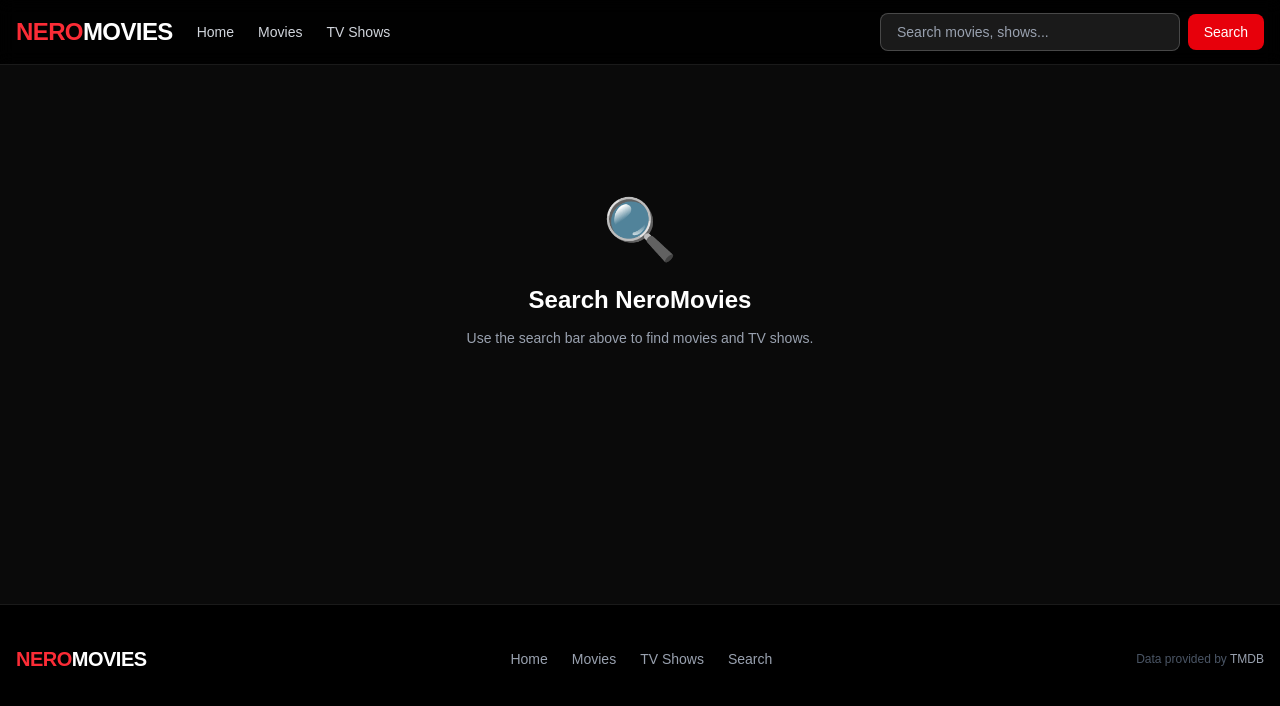
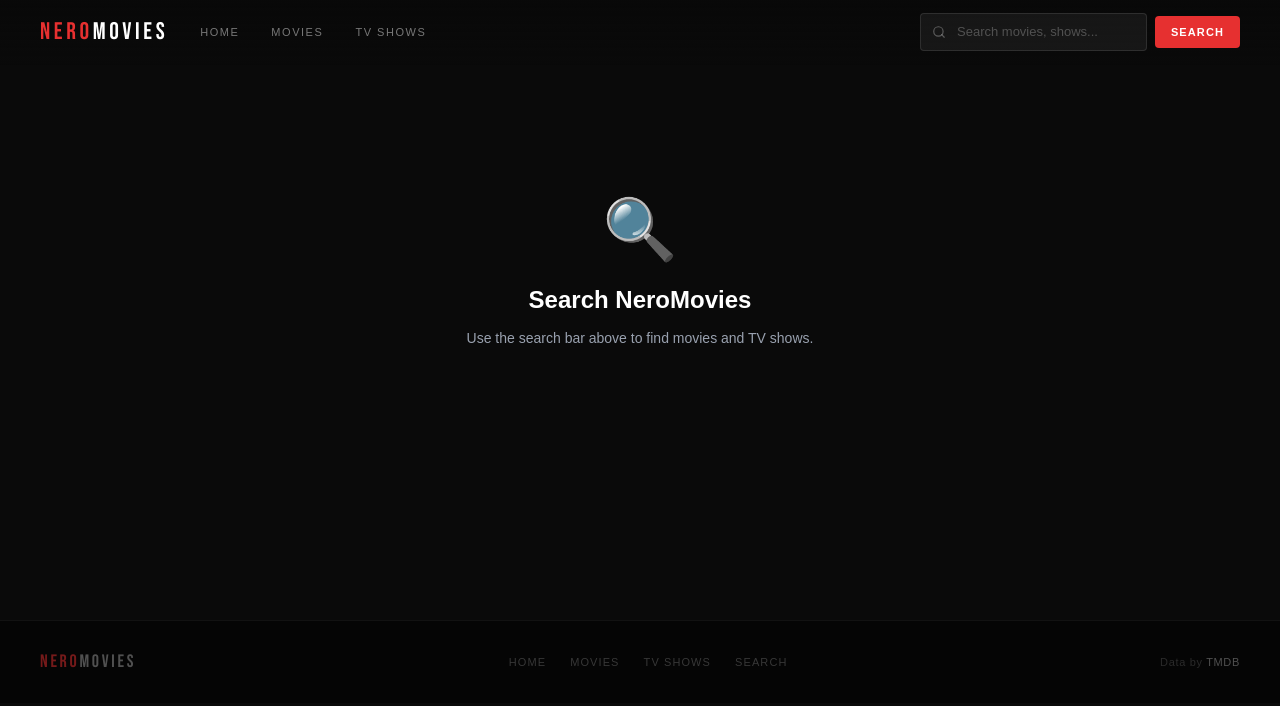
Before and after one commit to SpandanM7/NERO, a Next.js app: page /search in a window 1280 px wide. Shown: the top 706 px of the page. Built offline with nearby package versions, Linux system fonts and the light colour scheme.

Commit message:
ui updates -4

```diff
--- a/src/app/layout.tsx
+++ b/src/app/layout.tsx
@@ -3,6 +3,7 @@ import { Geist, Geist_Mono } from 'next/font/google'
 import './globals.css'
 import Navbar from '@/components/layout/Navbar'
 import Footer from '@/components/layout/Footer'
+import { Bebas_Neue } from 'next/font/google'
 
 const geistSans = Geist({
   variable: '--font-geist-sans',
@@ -12,6 +13,13 @@ const geistSans = Geist({
 const geistMono = Geist_Mono({
   variable: '--font-geist-mono',
   subsets: ['latin'],
+})
+
+const bebasNeue = Bebas_Neue({
+  weight: '400',
+  subsets: ['latin'],
+  variable: '--font-bebas',
+  display: 'swap',
 })
 
 export const metadata: Metadata = {
@@ -26,7 +34,7 @@ export default function RootLayout({
 }) {
   return (
     <html lang="en">
-      <body className={`${geistSans.variable} ${geistMono.variable} antialiased bg-[#0a0a0a] text-white min-h-screen`}>
+      <body className={`${geistSans.variable} ${geistMono.variable} ${bebasNeue.variable} antialiased bg-[#0a0a0a] text-white min-h-screen`}>
         <Navbar />
         {/*
           WHY WE REMOVED max-w-7xl AND px-4 HERE:
--- a/src/components/layout/Footer.tsx
+++ b/src/components/layout/Footer.tsx
@@ -2,27 +2,38 @@ import Link from 'next/link'
 
 export default function Footer() {
   return (
-    <footer className="bg-black border-t border-white/10 mt-20">
-      <div className="max-w-7xl mx-auto px-4 py-10 flex flex-col md:flex-row items-center justify-between gap-4">
+    <footer className="bg-[#050505] border-t border-white/[0.05] mt-24">
+      <div className="max-w-7xl mx-auto px-6 md:px-10 py-8 flex flex-col md:flex-row items-center justify-between gap-5">
 
-        <div className="text-red-500 font-black text-xl tracking-tight">
-          NERO<span className="text-white">MOVIES</span>
+        {/* Logo */}
+        <span
+          className="text-white/30 text-lg tracking-[0.15em] leading-none shrink-0"
+          style={{ fontFamily: "'Bebas Neue', 'Arial Black', sans-serif" }}
+        >
+          <span className="text-[#e63030]/50">NERO</span>MOVIES
+        </span>
+
+        {/* Links */}
+        <div className="flex items-center gap-6">
+          {[['/', 'Home'], ['/movies', 'Movies'], ['/shows', 'TV Shows'], ['/search', 'Search']].map(([href, label]) => (
+            <Link
+              key={href}
+              href={href}
+              className="text-[11px] font-medium tracking-[0.1em] uppercase text-white/20 hover:text-white/50 transition-colors duration-200"
+            >
+              {label}
+            </Link>
+          ))}
         </div>
 
-        <div className="flex items-center gap-6 text-sm text-gray-400">
-          <Link href="/" className="hover:text-white transition-colors">Home</Link>
-          <Link href="/movies" className="hover:text-white transition-colors">Movies</Link>
-          <Link href="/shows" className="hover:text-white transition-colors">TV Shows</Link>
-          <Link href="/search" className="hover:text-white transition-colors">Search</Link>
-        </div>
-
-        <p className="text-gray-600 text-xs">
-          Data provided by{' '}
+        {/* TMDB attribution */}
+        <p className="text-[11px] tracking-[0.06em] text-white/15">
+          Data by{' '}
           <a
             href="https://www.themoviedb.org"
             target="_blank"
             rel="noopener noreferrer"
-            className="text-gray-400 hover:text-white transition-colors"
+            className="text-white/30 hover:text-white/55 transition-colors duration-200"
           >
             TMDB
           </a>
--- a/src/components/layout/Navbar.tsx
+++ b/src/components/layout/Navbar.tsx
@@ -2,11 +2,18 @@
 
 import Link from 'next/link'
 import { useRouter } from 'next/navigation'
-import { useState } from 'react'
+import { useState, useEffect } from 'react'
 
 export default function Navbar() {
   const router = useRouter()
   const [query, setQuery] = useState('')
+  const [scrolled, setScrolled] = useState(false)
+
+  useEffect(() => {
+    const onScroll = () => setScrolled(window.scrollY > 40)
+    window.addEventListener('scroll', onScroll, { passive: true })
+    return () => window.removeEventListener('scroll', onScroll)
+  }, [])
 
   function handleSearch(e: React.FormEvent) {
     e.preventDefault()
@@ -17,33 +24,70 @@ export default function Navbar() {
   }
 
   return (
-    <nav className="fixed top-0 left-0 right-0 z-50 bg-black/90 backdrop-blur-sm border-b border-white/10">
-      <div className="max-w-7xl mx-auto px-4 h-16 flex items-center justify-between gap-6">
+    <nav
+      className={`
+        fixed top-0 left-0 right-0 z-50 transition-all duration-500
+        ${scrolled
+          ? 'bg-[#080808]/95 backdrop-blur-md border-b border-white/0.06'
+          : 'bg-linear-to-b from-[#080808]/80 to-transparent border-b border-transparent'
+        }
+      `}
+    >
+      <div className="max-w-7xl mx-auto px-6 md:px-10 h-16 flex items-center justify-between gap-8">
 
         {/* Logo */}
-        <Link href="/" className="text-red-500 font-black text-2xl tracking-tight shrink-0">
-          NERO<span className="text-white">MOVIES</span>
+        <Link
+          href="/"
+          className="shrink-0 text-white tracking-[0.15em] text-2xl leading-none"
+          style={{ fontFamily: "'Bebas Neue', 'Arial Black', sans-serif" }}
+        >
+          <span className="text-[#e63030]">NERO</span>MOVIES
         </Link>
 
         {/* Nav Links */}
-        <div className="hidden md:flex items-center gap-6 text-sm text-gray-300">
-          <Link href="/" className="hover:text-white transition-colors">Home</Link>
-          <Link href="/movies" className="hover:text-white transition-colors">Movies</Link>
-          <Link href="/shows" className="hover:text-white transition-colors">TV Shows</Link>
+        <div className="hidden md:flex items-center gap-8">
+          {[['/', 'Home'], ['/movies', 'Movies'], ['/shows', 'TV Shows']].map(([href, label]) => (
+            <Link
+              key={href}
+              href={href}
+              className="text-[11px] font-medium tracking-[0.14em] uppercase text-white/45 hover:text-white/90 transition-colors duration-200"
+            >
+              {label}
+            </Link>
+          ))}
         </div>
 
         {/* Search */}
-        <form onSubmit={handleSearch} className="flex items-center gap-2 flex-1 max-w-sm ml-auto">
+        <form onSubmit={handleSearch} className="flex items-center gap-2 flex-1 max-w-xs ml-auto">
+          <div className="relative flex-1">
+            {/* Search icon */}
+            <svg
+              className="absolute left-3 top-1/2 -translate-y-1/2 w-3.5 h-3.5 text-white/30 pointer-events-none"
+              fill="none" stroke="currentColor" strokeWidth={2} viewBox="0 0 24 24"
+            >
+              <circle cx="11" cy="11" r="8" />
+              <path d="m21 21-4.35-4.35" strokeLinecap="round" />
+            </svg>
             <input
               type="text"
               value={query}
               onChange={e => setQuery(e.target.value)}
               placeholder="Search movies, shows..."
-            className="w-full bg-white/10 border border-white/20 rounded-lg px-4 py-2 text-sm text-white placeholder-gray-400 focus:outline-none focus:border-red-500 transition-colors"
+              className="
+                w-full bg-white/[0.06] border border-white/[0.1] rounded-[4px]
+                pl-9 pr-4 py-2 text-[13px] text-white/80 placeholder-white/25
+                focus:outline-none focus:border-[#e63030]/60 focus:bg-white/[0.08]
+                transition-all duration-200
+              "
             />
+          </div>
           <button
             type="submit"
-            className="bg-red-600 hover:bg-red-700 text-white px-4 py-2 rounded-lg text-sm font-medium transition-colors shrink-0"
+            className="
+              shrink-0 bg-[#e63030] hover:bg-[#cc2525] active:scale-[0.96]
+              text-white text-[11px] font-semibold tracking-[0.1em] uppercase
+              px-4 py-2 rounded-[4px] transition-all duration-200
+            "
           >
             Search
           </button>
--- a/src/components/movie/MediaCard.tsx
+++ b/src/components/movie/MediaCard.tsx
@@ -17,38 +17,55 @@ export default function MediaCard({ item, mediaType }: Props) {
   const href = `/${mediaType}/${item.id}`
 
   return (
-    <Link href={href} className="group relative flex flex-col shrink-0 w-36 md:w-44 cursor-pointer">
-      <div className="relative w-full aspect-2/3 rounded-lg overflow-hidden bg-white/10">
+    <Link
+      href={href}
+      className="group relative flex flex-col shrink-0 w-[130px] md:w-[148px] cursor-pointer"
+    >
+      {/* Poster */}
+      <div className="relative w-full aspect-[2/3] rounded-[4px] overflow-hidden bg-white/[0.07]">
         {imageUrl ? (
           <Image
             src={imageUrl}
             alt={title}
             fill
-            sizes="(max-width: 768px) 144px, 176px"
-            className="object-cover transition-transform duration-300 group-hover:scale-105"
+            sizes="(max-width: 768px) 130px, 148px"
+            className="object-cover transition-transform duration-500 ease-[cubic-bezier(0.16,1,0.3,1)] group-hover:scale-[1.06]"
           />
         ) : (
-          <div className="w-full h-full flex items-center justify-center text-gray-500 text-xs text-center px-2">
+          <div className="w-full h-full flex items-center justify-center text-white/20 text-[11px] text-center px-2">
             No Image
           </div>
         )}
 
-        <div className="absolute inset-0 bg-black/60 opacity-0 group-hover:opacity-100 transition-opacity duration-300 flex items-center justify-center">
-          <span className="text-white text-sm font-semibold">View Details</span>
+        {/* Hover overlay */}
+        <div className="absolute inset-0 bg-gradient-to-t from-black/80 via-black/20 to-transparent opacity-0 group-hover:opacity-100 transition-opacity duration-300 flex items-end p-2.5">
+          <span className="text-white text-[10px] font-semibold tracking-[0.08em] uppercase">
+            View Details
+          </span>
         </div>
 
-        <div className="absolute top-2 left-2 bg-red-600 text-white text-[10px] font-bold px-1.5 py-0.5 rounded">
-          {mediaType === 'movie' ? 'MOVIE' : 'TV'}
+        {/* Rating badge — top right */}
+        <div className="absolute top-1.5 right-1.5 flex items-center gap-1 bg-black/75 backdrop-blur-sm px-1.5 py-0.5 rounded-[3px]">
+          <svg className="w-2.5 h-2.5 text-[#f5c842]" fill="currentColor" viewBox="0 0 20 20">
+            <path d="M9.049 2.927c.3-.921 1.603-.921 1.902 0l1.07 3.292a1 1 0 00.95.69h3.462c.969 0 1.371 1.24.588 1.81l-2.8 2.034a1 1 0 00-.364 1.118l1.07 3.292c.3.921-.755 1.688-1.54 1.118l-2.8-2.034a1 1 0 00-1.175 0l-2.8 2.034c-.784.57-1.838-.197-1.539-1.118l1.07-3.292a1 1 0 00-.364-1.118L2.98 8.72c-.783-.57-.38-1.81.588-1.81h3.461a1 1 0 00.951-.69l1.07-3.292z" />
+          </svg>
+          <span className="text-[#f5c842] text-[10px] font-semibold">{rating}</span>
         </div>
 
-        <div className="absolute top-2 right-2 bg-black/80 text-yellow-400 text-[10px] font-bold px-1.5 py-0.5 rounded">
-          ★ {rating}
+        {/* Type badge — bottom left, only on hover */}
+        <div className="absolute bottom-1.5 left-1.5 opacity-0 group-hover:opacity-100 transition-opacity duration-200">
+          <span className="text-[9px] font-bold tracking-[0.1em] uppercase text-white/70 bg-[#e63030]/80 px-1.5 py-0.5 rounded-[2px]">
+            {mediaType === 'movie' ? 'Film' : 'TV'}
+          </span>
         </div>
       </div>
 
-      <div className="mt-2 px-0.5">
-        <p className="text-white text-xs font-medium leading-tight line-clamp-2">{title}</p>
-        <p className="text-gray-400 text-[11px] mt-0.5">{year}</p>
+      {/* Info below poster */}
+      <div className="mt-2.5 px-0.5">
+        <p className="text-white/80 text-[12px] font-medium leading-snug line-clamp-2 group-hover:text-white transition-colors duration-200">
+          {title}
+        </p>
+        <p className="text-white/30 text-[11px] mt-1 font-light">{year}</p>
       </div>
     </Link>
   )
--- a/src/lib/tmdb.ts
+++ b/src/lib/tmdb.ts
@@ -93,7 +93,7 @@ export async function getSeasonDetails(tvId: number, seasonNumber: number) {
 
 // ─── Image helper ────────────────────────────────────────────────────────────
 
-export function getImageUrl(path: string | null, size: 'w300' | 'w500' | 'w780' | 'original' = 'w500') {
+export function getImageUrl(path: string | null, size: 'w300' | 'w500' | 'w780' |'w1280' | 'original' = 'w500') {
   if (!path) return null
   return `${process.env.NEXT_PUBLIC_TMDB_IMAGE_BASE}/${size}${path}`
 }
```
Also changed, not shown: src/components/home/HeroSection.tsx (+97 -65 lines), src/components/home/HeroSkeleton.tsx (+45 -28 lines), src/components/home/LazyShelvesWrapper.tsx (+4 -29 lines), src/components/home/ShelfSkeleton.tsx (+14 -17 lines), src/components/movie/MediaShelf.tsx (+8 -4 lines). Lines whose indentation alone changed are shown as unchanged.
